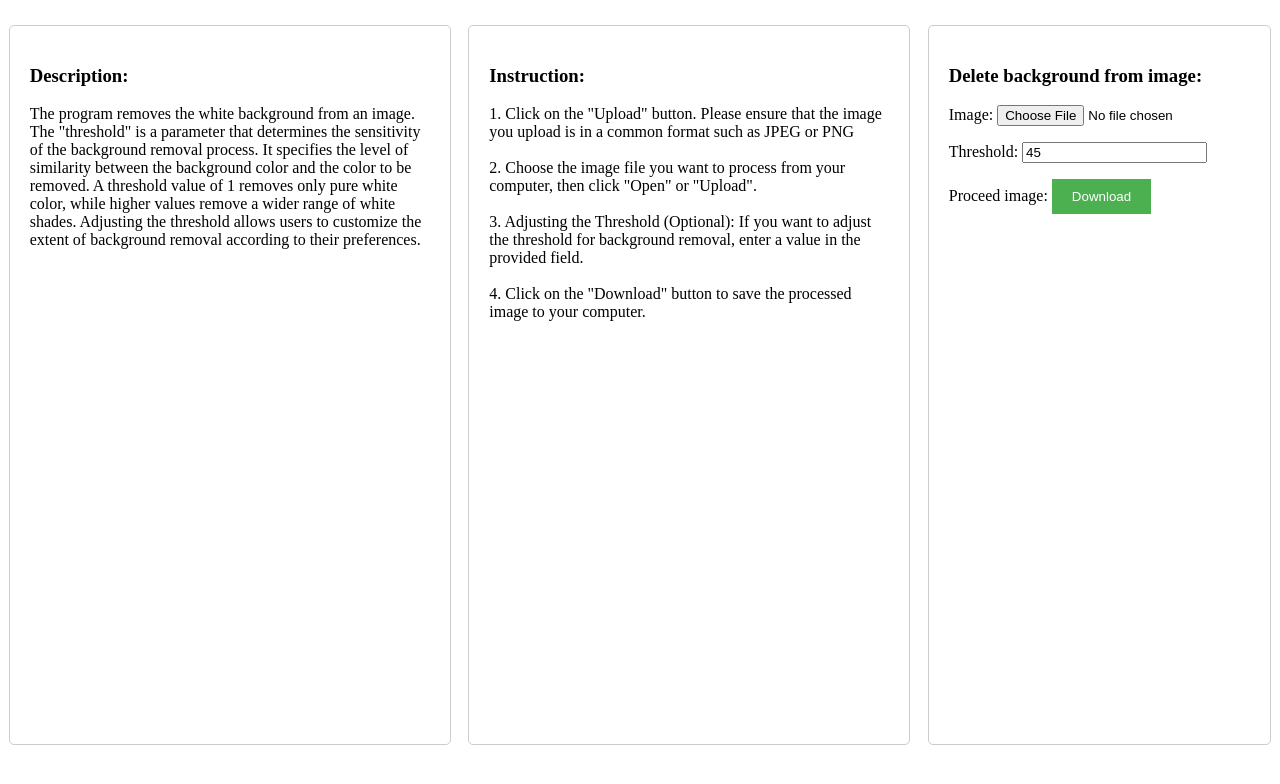
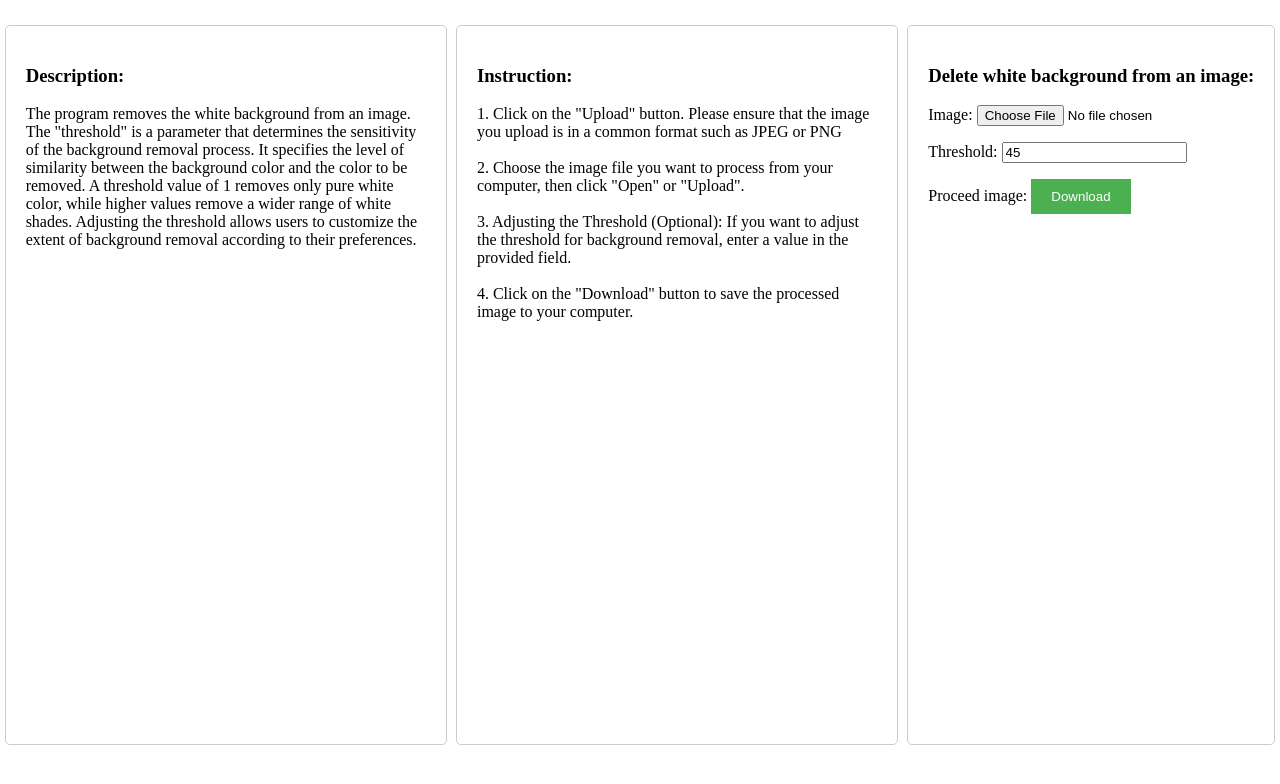
Before and after one commit to tatyana-ketova/Delete_background, a Django app: template templates/upload_image.html in a window 1280 px wide. Shown: the top 784 px of the page. Run offline with Django 4.2, Linux system fonts and the light colour scheme; the template is opened without the code that fills it: values that come from a table or form of the project are taken from there, others are empty.

Commit message:
add changes

```diff
--- a/Web_delete_background/urls.py
+++ b/Web_delete_background/urls.py
@@ -19,5 +19,5 @@
 
 urlpatterns = [
     path('admin/', admin.site.urls),
-path('myapp/', include('myapp.urls')),
+path('', include('myapp.urls')),
 ]
--- a/myapp/views.py
+++ b/myapp/views.py
@@ -17,11 +17,11 @@
             threshold = form.cleaned_data['threshold']
             image_without_back = remove_back(image_obj, threshold)
 
-            # Создание временного файла для изображения без фона
+            # create file without background
             with tempfile.NamedTemporaryFile(delete=False) as tmp_file:
                 image_without_back.save(tmp_file.name, format='PNG')
 
-            # Отправка файла как ответа HTTP для скачивания
+            # sent files for downloading
             with open(tmp_file.name, 'rb') as file:
                 response = HttpResponse(file.read(), content_type='image/png')
                 response['Content-Disposition'] = 'attachment; filename="image_without_back.png"'
--- a/templates/upload_image.html
+++ b/templates/upload_image.html
@@ -64,7 +64,7 @@
 4. Click on the "Download" button to save the processed image to your computer.
 </div>
     <div class="container">
-    <h3>Delete background from image:</h3>
+    <h3>Delete white background from an image:</h3>
 
 
 
```
Also changed, not shown: db.sqlite3, images/19.jpeg (added), images/22.jpeg (added).
